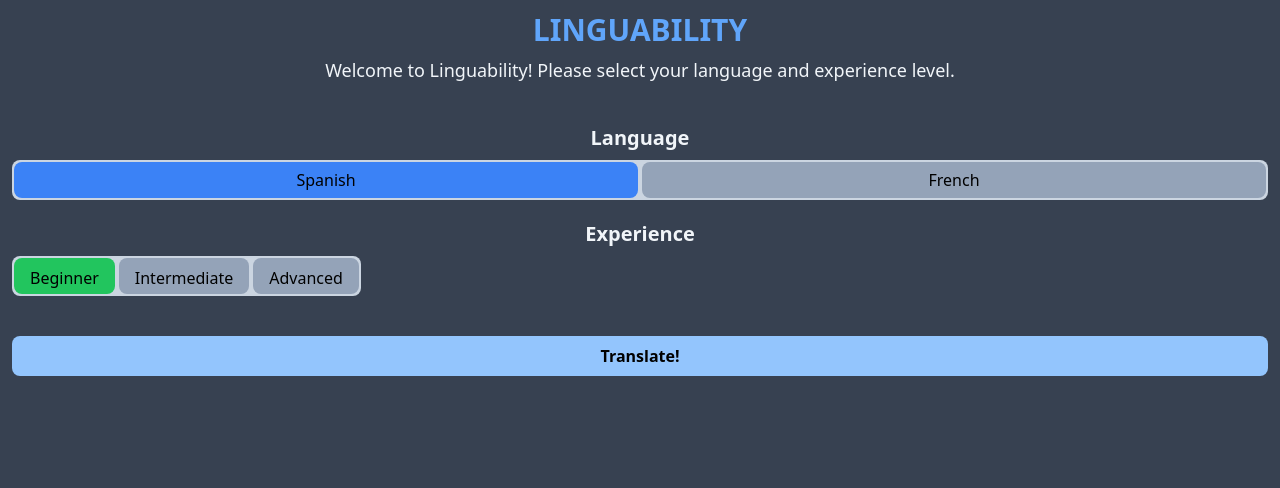
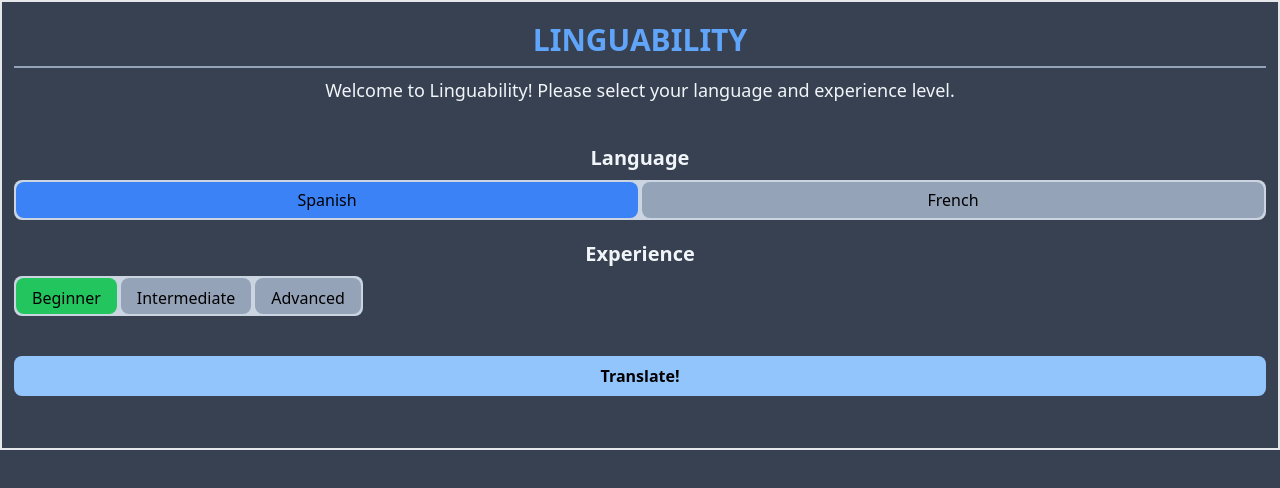
Before and after one commit to micpatmc/linguability, a browser extension: page src/hello.html in a window 1280 px wide. Drawn offline with Linux system fonts and the light colour scheme.

Commit message:
Change the styles of the popup UI

```diff
--- a/src/hello.html
+++ b/src/hello.html
@@ -8,8 +8,8 @@
     <script src="../popup.js"></script>
   </head>
   <body class="bg-gray-700">
-    <div class="p-3">
-      <div class="flex items-center justify-center text-center mb-2">
+    <div class="p-3 border-2 border-white-500">
+      <div class="flex items-center justify-center text-center mb-2 py-2 border-b-2 border-slate-400">
         <h1 class="text-3xl font-extrabold text-blue-400">LINGUABILITY</h1>
       </div>
 
@@ -76,7 +76,7 @@
         </div>
       </div>
       <div
-        class="flex w-full rounded-lg justify-center mb-10 bg-blue-300 hover:bg-blue-500 active:bg-blue-600"
+        class="flex w-full rounded-lg justify-center mb-10 cursor-pointer bg-blue-300 hover:bg-blue-500 active:bg-blue-600"
       >
         <button
           class="relative z-10 px-4 py-2 text-black rounded-lg flex justify-center items-center font-bold"
@@ -93,7 +93,7 @@
           >
             <style>
               .spinner_9y7u {
-                animation: spinner_fUkk 2.4s linear infinite;
+                animation: spinner_spin 2.4s linear infinite;
                 animation-delay: -2.4s;
               }
               .spinner_DF2s {
@@ -102,7 +102,7 @@
               .spinner_q27e {
                 animation-delay: -0.8s;
               }
-              @keyframes spinner_fUkk {
+              @keyframes spinner_spin {
                 8.33% {
                   x: 13px;
                   y: 1px;
```
Also changed, not shown: src/output.css.
